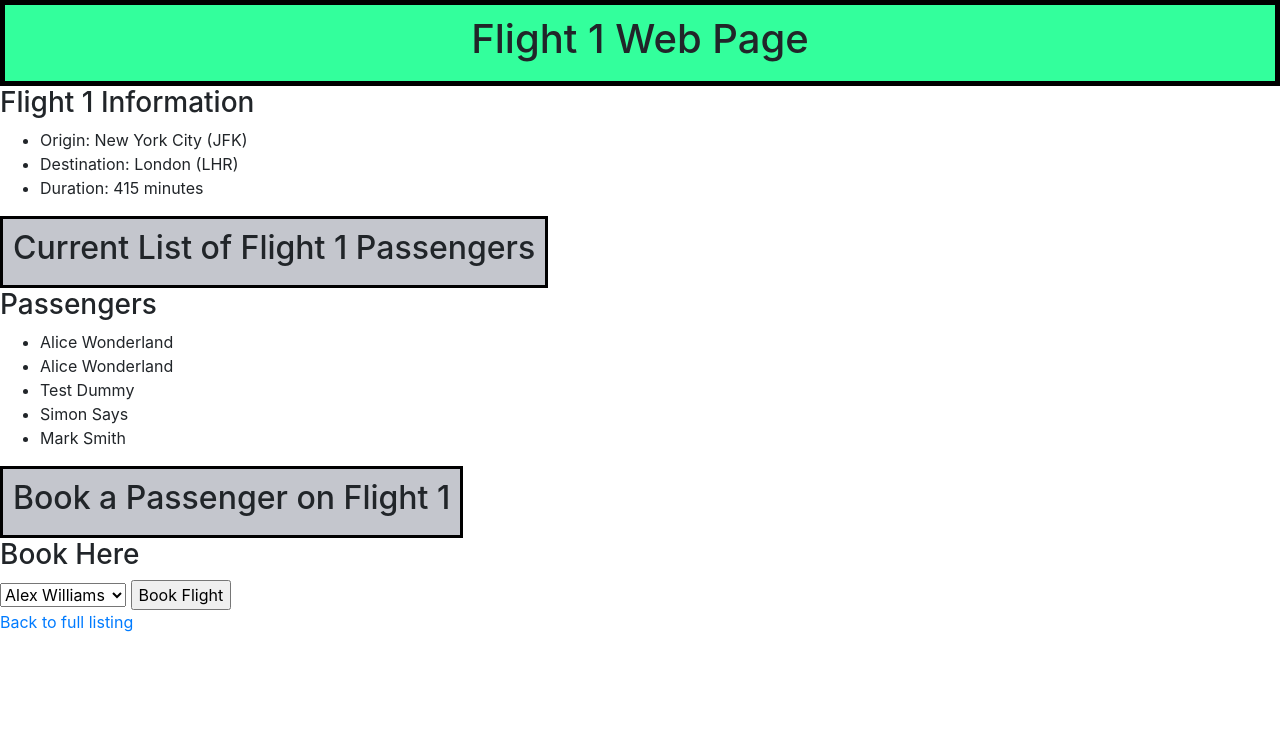
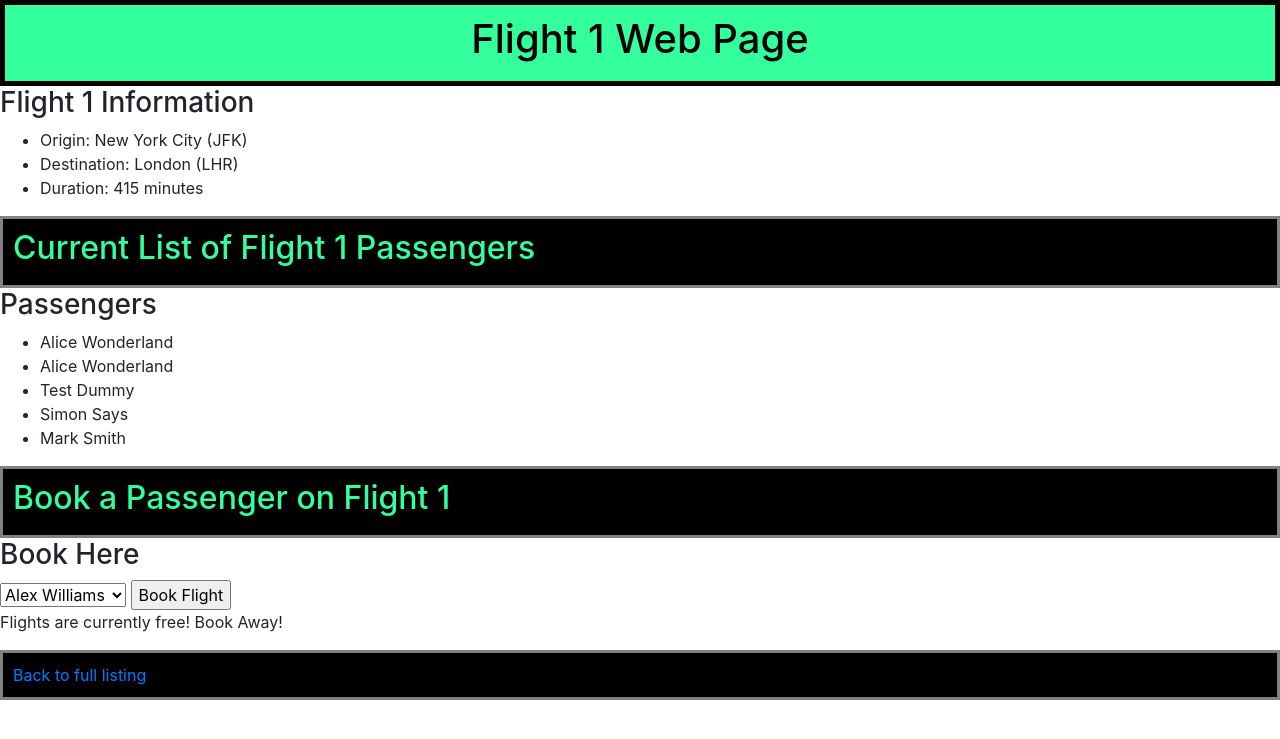
Before and after one commit to Sebastien-Augsburger/First-Django-Project, a Django app: page /flightinfo/1 in a window 1280 px wide. Shown: the top 739 px of the page. Run offline with Django 3.2, Linux system fonts and the light colour scheme; data comes from the database, SQL or seed files in the repository; both versions use the stored data as it was after the commit; some libraries are stand-ins or nearby versions.

Commit message:
css changes

```diff
--- a/hello/templates/hello/base.html
+++ b/hello/templates/hello/base.html
@@ -7,16 +7,16 @@
           .text-center {
             background: #33FF9C;
             text-align: center;
+            color: black;
             border: 5px solid black;
             padding: 10px;
           }
           .text-center-2 {
-            background: #C4C6CD;
+            background: black;
+            color: #33FF9C;
             text-align: left;
-            border: 3px solid black;
+            border: 3px solid grey;
             padding: 10px;
-            display: table;
-
           }
       </style>
   </head>
--- a/hello/templates/hello/flight.html
+++ b/hello/templates/hello/flight.html
@@ -42,6 +42,8 @@
       {% else %}
           <div>No passengers to add.</div>
       {% endif %}
-
-      <a href="{% url 'index' %}">Back to full listing</a>
+      <p>Flights are currently free! Book Away!</p>
+      <div class="text-center-2">
+        <a href="{% url 'index' %}">Back to full listing</a>
+      </div>
 {% endblock %}
--- a/hello/templates/hello/index.html
+++ b/hello/templates/hello/index.html
@@ -5,7 +5,10 @@
 {% endblock %}
 
 {% block body %}
-      <h1>Flights</h1>
+      <div class="text-center">
+        <h1>Valley Airport's Current Flight List</h1>
+      </div>
+      <div class="text-center-2">
         <ul>
             {% for flight in flights %}
                 <li>
@@ -13,4 +16,5 @@
                 </li>
             {% endfor %}
         </ul>
+      </div>
 {% endblock %}
```
Also changed, not shown: db.sqlite3. Lines whose indentation alone changed are shown as unchanged.
